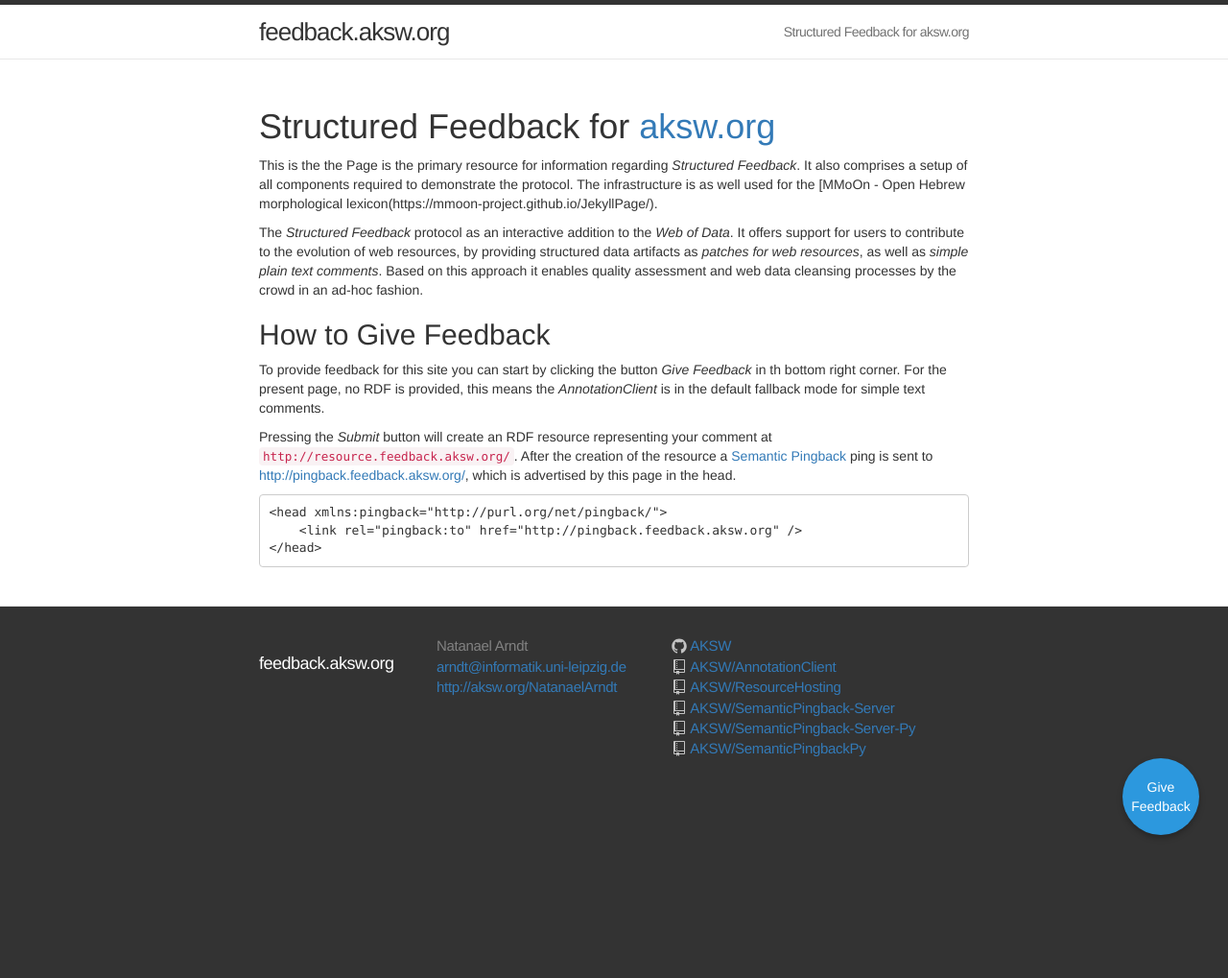
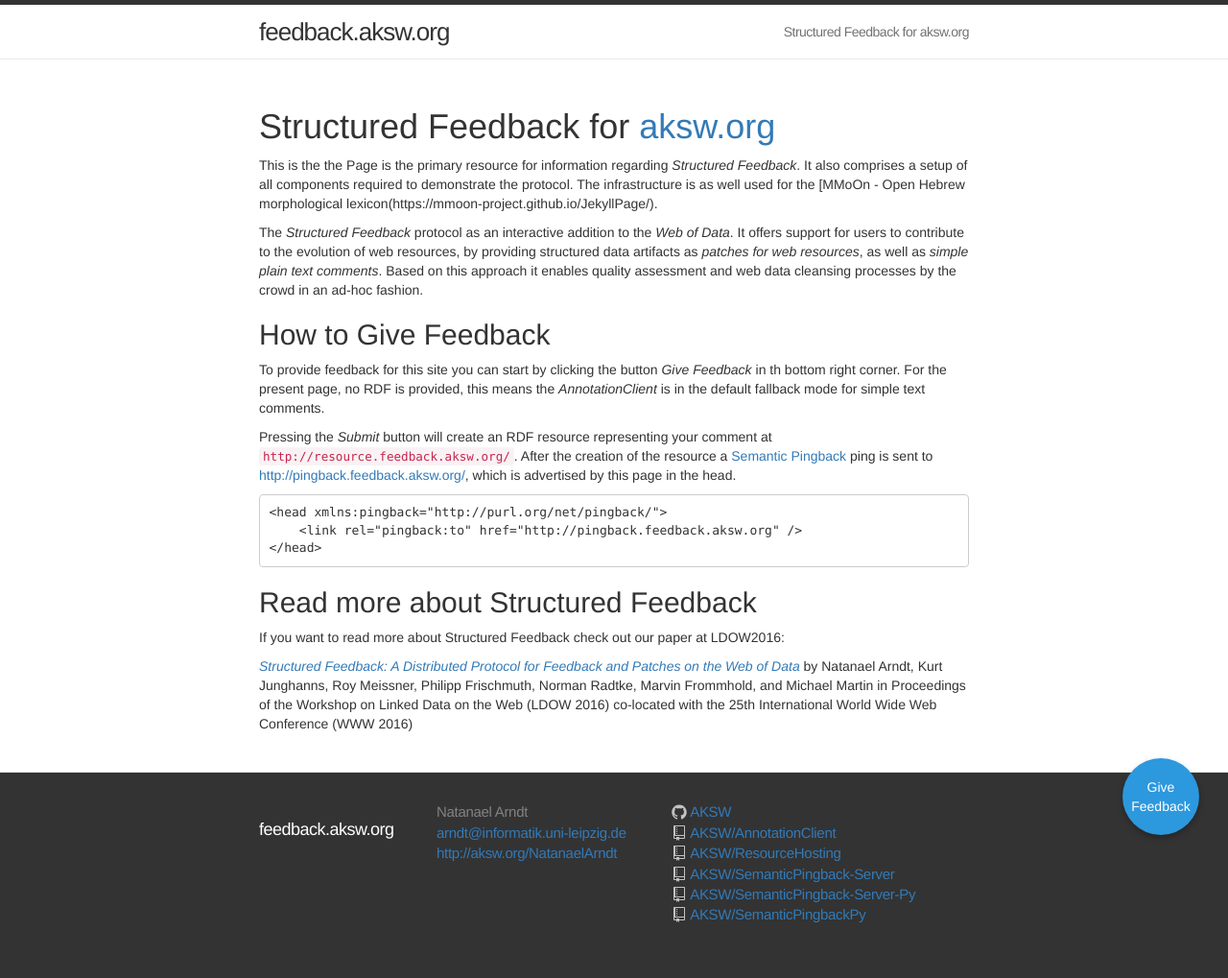
Before and after one commit to AKSW/feedback.aksw.org, a Jekyll site: the page built from index.md, in a window 1280 px wide. Shown: the whole page at 96% size. Built offline with Jekyll 4.4.1, drawn with Linux system fonts in a browser that asks for light colours; our own code applies the rules of GitHub Pages for plain Markdown files; before the commit the page ends 900 px from its top, so only the background shows below that.

Commit message:
Add link to LDOW paper

```diff
--- a/index.md
+++ b/index.md
@@ -22,3 +22,8 @@ After the creation of the resource a [Semantic Pingback](https://aksw.github.io/
     <head xmlns:pingback="http://purl.org/net/pingback/">
         <link rel="pingback:to" href="http://pingback.feedback.aksw.org" />
     </head>
+
+## Read more about Structured Feedback
+If you want to read more about Structured Feedback check out our paper at LDOW2016:
+
+[*Structured Feedback: A Distributed Protocol for Feedback and Patches on the Web of Data*](http://ceur-ws.org/Vol-1593/article-02.pdf) by Natanael Arndt, Kurt Junghanns, Roy Meissner, Philipp Frischmuth, Norman Radtke, Marvin Frommhold, and Michael Martin in Proceedings of the Workshop on Linked Data on the Web (LDOW 2016) co-located with the 25th International World Wide Web Conference (WWW 2016)
```
